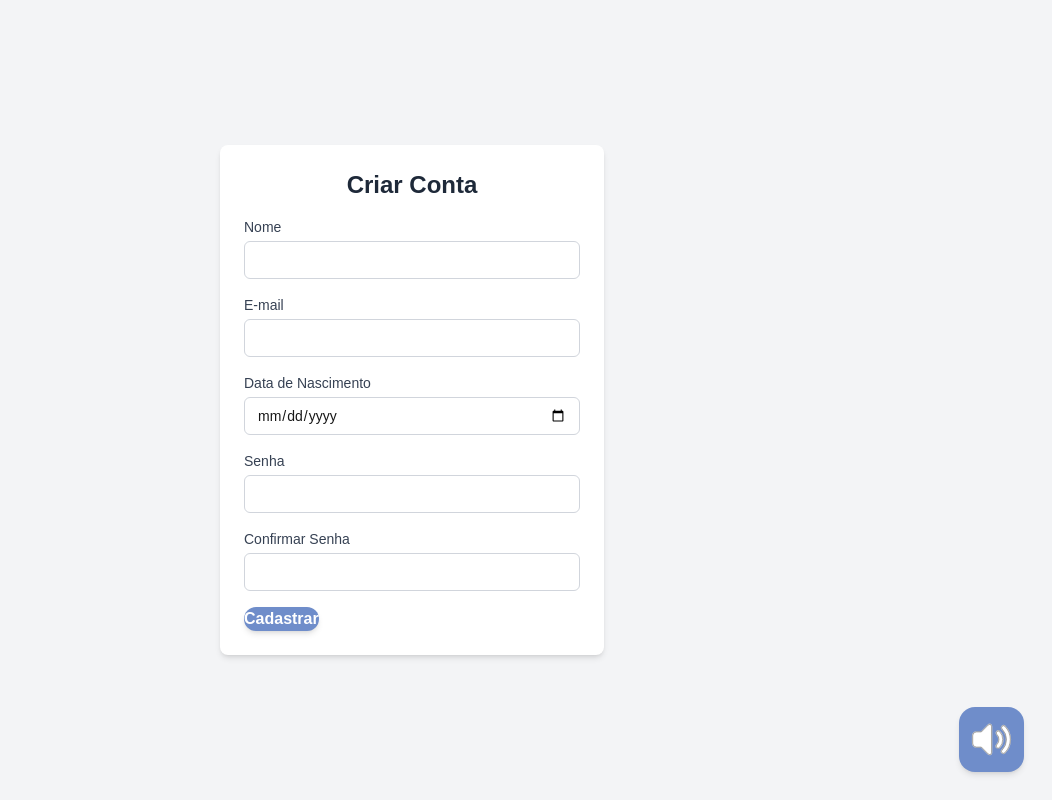
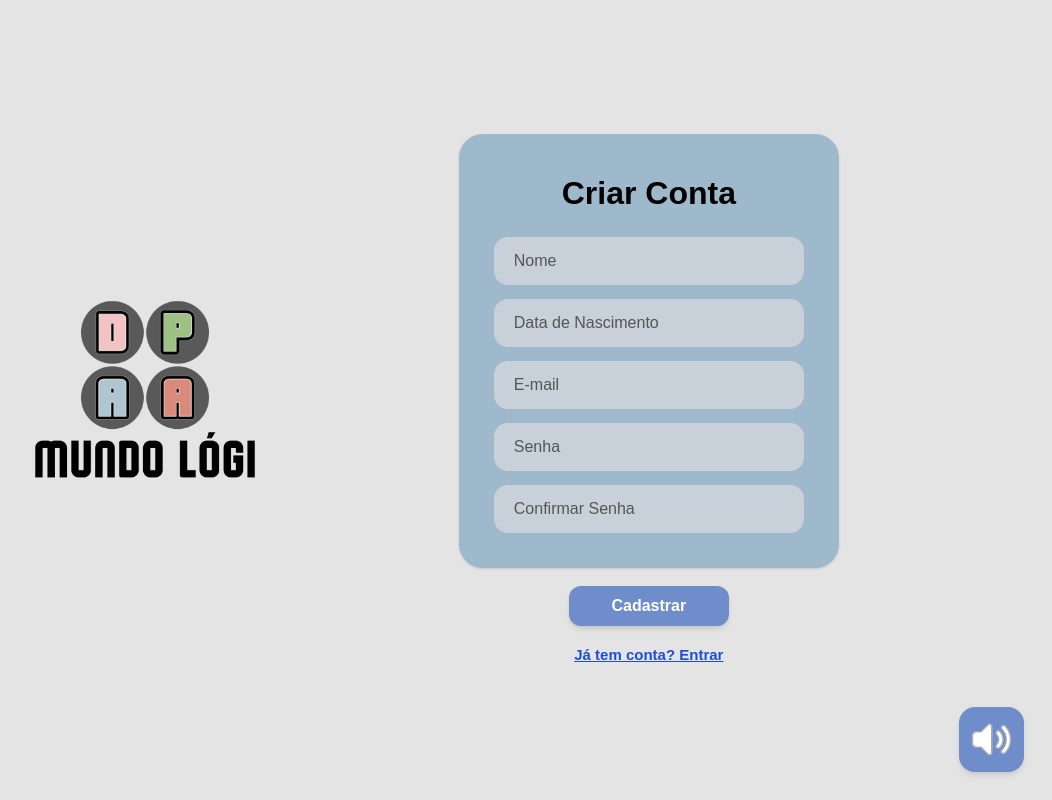
Before and after one commit to ClaudineiBraga1995/jogo, a Next.js app: page /registre in a window 1280 px wide. Shown: the whole page, without its empty margins (228-1280 px from the left). Built offline with nearby package versions, Linux system fonts and the light colour scheme.

Commit message:
Mudança  para o layout do jogo pagina de register

```diff
--- a/app/(auth)/registre/page.tsx
+++ b/app/(auth)/registre/page.tsx
@@ -1,10 +1,11 @@
 'use client';
 
 import { useState, useEffect } from 'react';
+import Link from 'next/link';
+import Image from 'next/image';
 import { useRouter } from 'next/navigation';
+import { Alert } from '@/components/ui/alert';
 import { Button } from '@/components/ui/button';
-import { Input } from '@/components/ui/input';
-import { Alert } from '@/components/ui/alert';
 
 export default function RegistrePage() {
   const router = useRouter();
@@ -15,13 +16,15 @@ export default function RegistrePage() {
   const [confirmarSenha, setConfirmarSenha] = useState('');
   const [dataNascimento, setDataNascimento] = useState('');
 
-  // Estados para as datas limites (para evitar instabilidade na pré-renderização)
+  // Controla o tipo do input de data (muda para 'date' ao focar para exibir o calendário)
+  const [inputType, setInputType] = useState<'text' | 'date'>('text');
+
+  // Limites de data para evitar instabilidade na pré-renderização
   const [hoje, setHoje] = useState<string>('');
   const [minData, setMinData] = useState<string>('');
 
   const [alerta, setAlerta] = useState<{ texto: string; tipo: 'sucesso' | 'erro' } | null>(null);
 
-  // Define os limites de data apenas quando o componente monta no navegador
   useEffect(() => {
     const dataAtual = new Date();
     setHoje(dataAtual.toISOString().split('T')[0]);
@@ -83,28 +86,107 @@ export default function RegistrePage() {
   };
 
   return (
-    <div className="flex min-h-screen items-center justify-center bg-gray-100 p-4">
-      <form onSubmit={handleRegister} className="w-full max-w-sm rounded-lg bg-white p-6 shadow-md space-y-4">
-        <h1 className="text-2xl font-bold text-center text-gray-800">Criar Conta</h1>
+    <div className="flex min-h-screen w-full items-center justify-center bg-[#e5e4e4] font-sans p-4">
+      <main className="flex items-center justify-center gap-[12vw]">
+        {/* Lado Esquerdo: Logo do Mundo Lógi */}
+        <div className="logo-container">
+          <Link href="/">
+            <Image
+              src="/images/logo.png"
+              alt="Mundo Lógi Logo"
+              width={320}
+              height={190}
+              priority
+              className="w-[320px] max-w-full object-contain"
+            />
+          </Link>
+        </div>
 
-        {alerta && <Alert tipo={alerta.tipo} mensagem={alerta.texto} />}
+        {/* Lado Direito: Formulário e Ações */}
+        <div className="flex w-[380px] flex-col items-center gap-[18px]">
+          {/* Card Azul Claro */}
+          <div className="flex w-full flex-col items-center rounded-[24px] bg-[#9eb9cc] p-[35px] shadow-sm">
+            <h2 className="mb-[20px] text-[32px] font-bold text-black">Criar Conta</h2>
 
-        <Input label="Nome" type="text" value={nome} onChange={(e) => setNome(e.target.value)} required />
-        <Input label="E-mail" type="email" value={email} onChange={(e) => setEmail(e.target.value)} required />
-        <Input
-          label="Data de Nascimento"
-          type="date"
-          min={minData} // Atualizado com estado seguro
-          max={hoje}    // Atualizado com estado seguro
-          value={dataNascimento}
-          onChange={(e) => setDataNascimento(e.target.value)}
-          required
-        />
-        <Input label="Senha" type="password" value={senha} onChange={(e) => setSenha(e.target.value)} required />
-        <Input label="Confirmar Senha" type="password" value={confirmarSenha} onChange={(e) => setConfirmarSenha(e.target.value)} required />
+            {/* Componente de Alerta de Erro/Sucesso */}
+            {alerta && (
+              <div className="mb-4 w-full">
+                <Alert tipo={alerta.tipo} mensagem={alerta.texto} />
+              </div>
+            )}
 
-        <Button type="submit">Cadastrar</Button>
-      </form>
+            <form id="form-cadastro" onSubmit={handleRegister} className="flex w-full flex-col gap-[14px]">
+              <input
+                type="text"
+                placeholder="Nome"
+                value={nome}
+                onChange={(e) => setNome(e.target.value)}
+                required
+                className="w-full rounded-[14px] bg-[#c8d1d9] px-[20px] py-[12px] text-[16px] text-black outline-none placeholder:text-[#555]"
+              />
+
+              <input
+                type={inputType}
+                placeholder="Data de Nascimento"
+                value={dataNascimento}
+                min={minData}
+                max={hoje}
+                onFocus={() => setInputType('date')}
+                onBlur={() => {
+                  if (!dataNascimento) setInputType('text');
+                }}
+                onChange={(e) => setDataNascimento(e.target.value)}
+                required
+                className="w-full rounded-[14px] bg-[#c8d1d9] px-[20px] py-[12px] text-[16px] text-black outline-none placeholder:text-[#555]"
+              />
+
+              <input
+                type="email"
+                placeholder="E-mail"
+                value={email}
+                onChange={(e) => setEmail(e.target.value)}
+                required
+                className="w-full rounded-[14px] bg-[#c8d1d9] px-[20px] py-[12px] text-[16px] text-black outline-none placeholder:text-[#555]"
+              />
+
+              <input
+                type="password"
+                placeholder="Senha"
+                value={senha}
+                onChange={(e) => setSenha(e.target.value)}
+                required
+                className="w-full rounded-[14px] bg-[#c8d1d9] px-[20px] py-[12px] text-[16px] text-black outline-none placeholder:text-[#555]"
+              />
+
+              <input
+                type="password"
+                placeholder="Confirmar Senha"
+                value={confirmarSenha}
+                onChange={(e) => setConfirmarSenha(e.target.value)}
+                required
+                className="w-full rounded-[14px] bg-[#c8d1d9] px-[20px] py-[12px] text-[16px] text-black outline-none placeholder:text-[#555]"
+              />
+            </form>
+          </div>
+
+          {/* Botão "Cadastrar" usando o componente <Button> com largura compacta */}
+          <Button
+            type="submit"
+            form="form-cadastro"
+            className="w-[160px] py-[8px] text-[16px]"
+          >
+            Cadastrar
+          </Button>
+
+          {/* Link para voltar ao Login */}
+          <Link
+            href="/login"
+            className="text-[15px] font-semibold text-[#1d4ed8] underline hover:text-[#1e40af] transition-colors"
+          >
+            Já tem conta? Entrar
+          </Link>
+        </div>
+      </main>
     </div>
   );
 }
```
